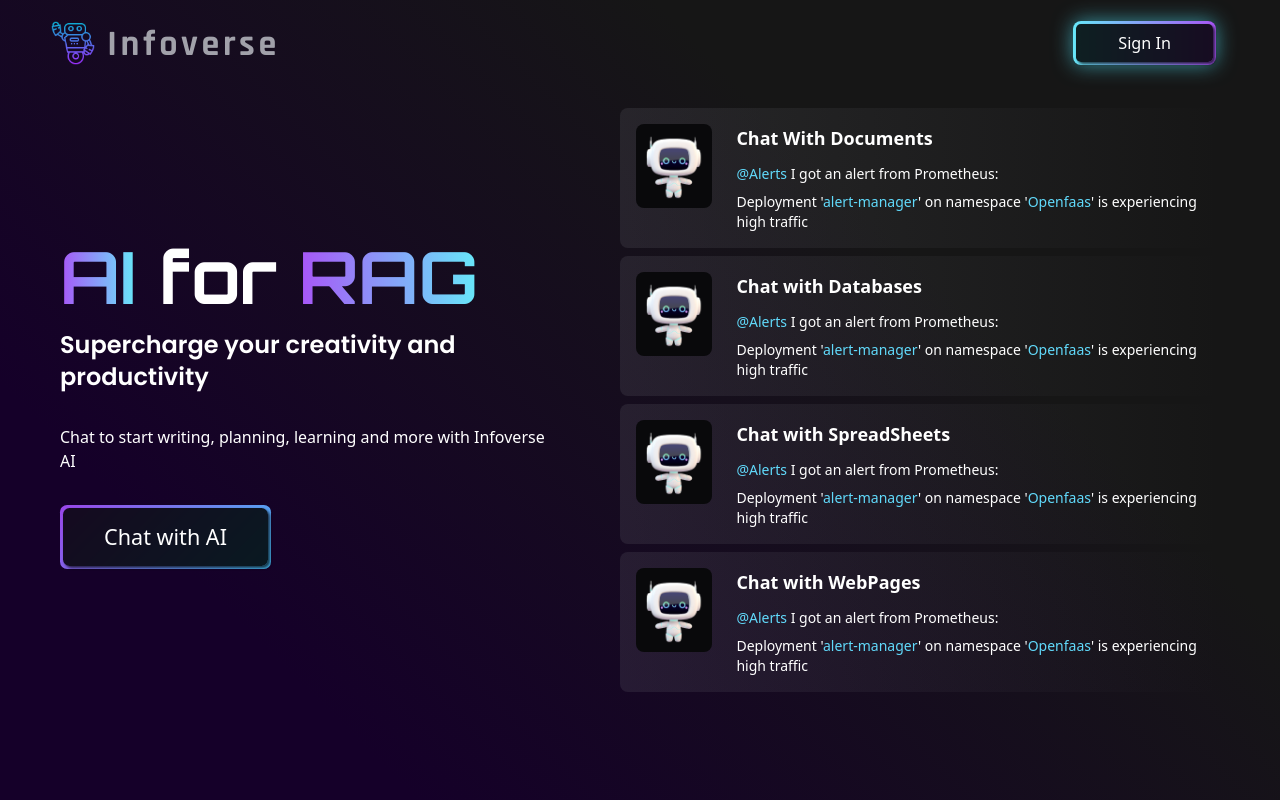
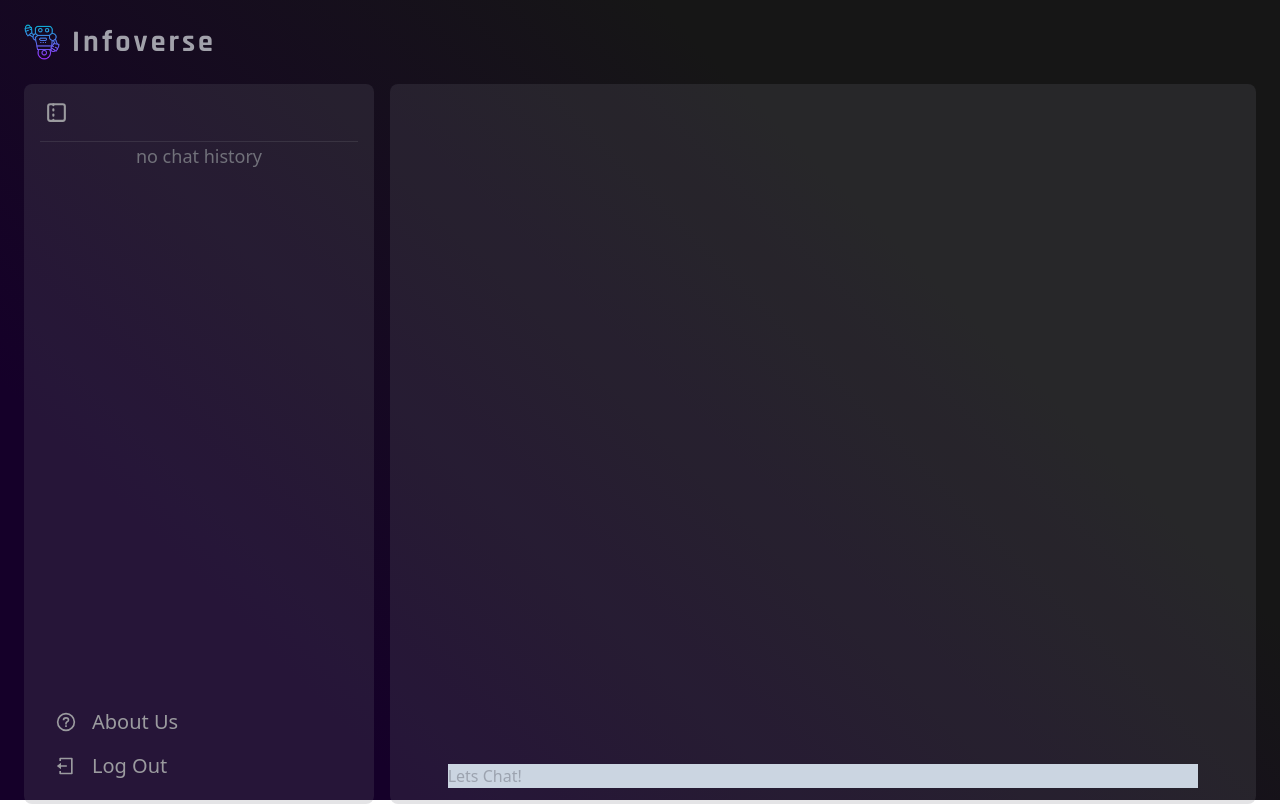
Before and after one commit to jl-khi-cnd-006/robotic-landing-page, a React (Create React App) app: page /chat in a window 1280 px wide. Built offline with nearby package versions, Linux system fonts and the light colour scheme.

Commit message:
work on chatscreen

```diff
--- a/package.json
+++ b/package.json
@@ -8,7 +8,11 @@
     "@testing-library/user-event": "^13.5.0",
     "react": "^18.3.1",
     "react-dom": "^18.3.1",
+    "react-icons": "^5.2.1",
+    "react-router-dom": "^6.25.1",
     "react-scripts": "5.0.1",
+    "react-spring": "^9.7.3",
+    "react-tooltip": "^5.27.1",
     "web-vitals": "^2.1.4"
   },
   "scripts": {
--- a/src/App.js
+++ b/src/App.js
@@ -1,12 +1,19 @@
 import "./App.css";
 import Navbar from "./Components/Navbar";
+import ChatScreen from "./Pages/ChatScreen";
 import Home from "./Pages/Home";
+import { BrowserRouter as Router, Route, Routes } from "react-router-dom";
 function App() {
   return (
     <div className='App'>
       <div className='App-header '>
-        <Navbar />
-        <Home />
+        <Router >
+        {/* <Navbar /> */}
+        <Routes>
+          <Route path="/" element={<Home />} />
+          <Route path="/chat" element={<ChatScreen />} />
+        </Routes>
+        </Router>
       </div>
     </div>
   );
--- /dev/null
+++ b/src/Components/Card.jsx
@@ -0,0 +1,9 @@
+import React from 'react'
+
+const Card = () => {
+  return (
+    <div>Card</div>
+  )
+}
+
+export default Card
--- /dev/null
+++ b/src/Components/Chatting.jsx
@@ -0,0 +1,27 @@
+import React, {useState} from 'react'
+import Card from './Card'
+
+const Chatting = () => {
+
+  const [chat, setChat] = useState('')
+
+  return (
+    <div className='bg-[#71717a30] h-full p-4 rounded-lg '>
+    <div className='h-full  '>
+
+      <div className='flex justify-center items-end h-full '>
+          <input
+          type='text'
+          value={chat}
+          onChange={ (e) => setChat(e.target.value)}
+          placeholder='Lets Chat!'
+          className=' text-base outline-none w-full mx-[5%] bg-slate-300'
+          />
+
+      </div>
+    </div>
+    </div>
+  )
+}
+
+export default Chatting
--- /dev/null
+++ b/src/Components/SideBar.jsx
@@ -0,0 +1,49 @@
+import React, { useState } from 'react'
+import { TbLayoutSidebarInactive } from "react-icons/tb";
+import { TbLayoutSidebarFilled } from "react-icons/tb";
+import { Tooltip } from 'react-tooltip';
+import { GrCircleQuestion } from "react-icons/gr"
+import { RiLogoutBoxLine } from "react-icons/ri";
+
+const SideBar = () => {
+
+    const [sidebar, setSidebar] = useState(true)
+
+    const handleSidebarOpen = () => {
+
+   setSidebar(!sidebar)
+    }
+
+    return (
+        <div className={`bg-[#71717a30] ${sidebar ? 'w-[350px]' : 'w-[65px]'} h-full px-4 flex justify-between transition-all ease-in duration-500 flex-col rounded-lg`}>
+            <div className=''>
+                <div className='border-b border-[#71717a3f] py-3 '>
+                    <div>
+                        <TbLayoutSidebarInactive data-tooltip-id="sidebar-tooltip"
+                            data-tooltip-content="close" size={25} className={`${sidebar ? 'flex text-[#9b9b9f] hover:text-[#c6c6c9] m-1 cursor-pointer outline-none' : 'hidden' } `} onClick={handleSidebarOpen} />
+                        {/* <Tooltip id="sidebar-tooltip" place="bottom"  className="custom-tooltip"/> */}
+                    </div>
+                    <div>
+                    <TbLayoutSidebarFilled size={25} className={`${sidebar ? 'hidden' : 'flex text-[#71717a] hover:text-[#c6c6c9] m-1 cursor-pointer outline-none' } `} onClick={handleSidebarOpen}/>
+                    </div>
+                </div>
+                {sidebar ? <div className='w-full text-center text-lg text-[#71717a] '> no chat history </div> : ''
+
+
+                }
+            </div>
+            <div className='text-xl px-4 py-6 space-y-4 '>
+                <div className='flex space-x-4 items-center text-[#9b9b9f] hover:text-[#c6c6c9] cursor-pointer'>
+                    <GrCircleQuestion />
+                    <h1 className={`${sidebar ? 'opacity-100 duration-700' : 'opacity-0'}`}>About Us</h1>
+                </div>
+                <div className='flex space-x-4 items-center text-[#9b9b9f] hover:text-[#c6c6c9] cursor-pointer'>
+                    <RiLogoutBoxLine />
+                    <h1 className={`${sidebar ? 'opacity-100 duration-700' : 'opacity-0'}`}>Log Out</h1>
+                </div>
+            </div>
+        </div>
+    )
+}
+
+export default SideBar
--- a/src/Components/SideNotifications.jsx
+++ b/src/Components/SideNotifications.jsx
@@ -1,61 +1,69 @@
-import React from 'react'
-import robot from '../Assets/robot-removedBg.png'
+import React from 'react';
+import robot from '../Assets/robot-removedBg.png';
+import { useSprings, animated } from 'react-spring';
+
+const messages = [
+    {
+        title: "Chat With Documents",
+        alert: "Deployment 'alert-manager' on namespace 'Openfaas' is experiencing high traffic",
+        delay: 500,
+        config: { tension: 170, friction: 26 }, // Default config
+    },
+    {
+        title: "Chat with Databases",
+        alert: "Deployment 'alert-manager' on namespace 'Openfaas' is experiencing high traffic",
+        delay: 1000,
+        config: { tension: 170, friction: 26 }, // Default config
+    },
+    {
+        title: "Chat with SpreadSheets",
+        alert: "Deployment 'alert-manager' on namespace 'Openfaas' is experiencing high traffic",
+        delay: 1500,
+        config: { tension: 170, friction: 26 }, // Default config
+    },
+    {
+        title: "Chat with WebPages",
+        alert: "Deployment 'alert-manager' on namespace 'Openfaas' is experiencing high traffic",
+        delay: 2000,
+        config: { tension: 120, friction: 20 }, // Adjusted config for smoother rendering
+    },
+];
 
 const SideNotifications = () => {
+    const springs = useSprings(
+        messages.length,
+        messages.map((message, i) => ({
+            from: { opacity: 0, transform: 'translateX(200px)' },
+            to: { opacity: 1, transform: 'translateX(0px)' },
+            delay: message.delay,
+            config: message.config,
+        }))
+    );
+
     return (
         <div className='flex w-[600px] h-full'>
-            <div className='space-y-2'>
-                <div className='flex text-sm space-x-6 bg-gradient-to-r from-[#71717a30]  p-4 rounded-lg '>
-                    <div className='w-[15%] rounded-lg bg-zinc-950 h-fit p-2'>
-                        <img src={robot} alt='robotic logo for messages' />
-                    </div>
-                    <div className='space-y-3'>
-                        <h1 className='text-lg font-bold'>Chat With Documents </h1>
-                        <div className='space-y-2'>
-                            <p> <span className='App-link'> @Alerts</span> I got an alert from Prometheus: </p>
-                            <p> Deployment '<span className='App-link'>alert-manager</span>' on namespace '<span className='App-link'>Openfaas</span>' is experiencing high traffic</p>
+            <div className='space-y-2 overflow-hidden'>
+                {springs.map((props, index) => (
+                    <animated.div
+                        key={index}
+                        style={props}
+                        className='flex text-sm space-x-6 bg-gradient-to-r from-[#71717a30] p-4 rounded-lg'
+                    >
+                        <div className='w-[15%] rounded-lg bg-zinc-950 h-fit p-2'>
+                            <img src={robot} alt='robotic logo for messages' />
                         </div>
-                    </div>
-                </div>
-                <div className='flex text-sm space-x-6 bg-gradient-to-r from-[#71717a30] p-4 rounded-lg '>
-                    <div className='w-[15%] rounded-lg bg-zinc-950 h-fit p-2'>
-                        <img src={robot} alt='robotic logo for messages' />
-                    </div>
-                    <div className='space-y-3'>
-                        <h1 className='text-lg font-bold'>Chat with Databases</h1>
-                        <div className='space-y-2'>
-                            <p> <span className='App-link'> @Alerts</span> I got an alert from Prometheus: </p>
-                            <p> Deployment '<span className='App-link'>alert-manager</span>' on namespace '<span className='App-link'>Openfaas</span>' is experiencing high traffic</p>
+                        <div className='space-y-3'>
+                            <h1 className='text-lg font-bold'>{messages[index].title}</h1>
+                            <div className='space-y-2'>
+                                <p><span className='App-link'>@Alerts</span> I got an alert from Prometheus:</p>
+                                <p>Deployment '<span className='App-link'>alert-manager</span>' on namespace '<span className='App-link'>Openfaas</span>' is experiencing high traffic</p>
+                            </div>
                         </div>
-                    </div>
-                </div>
-                <div className='flex text-sm space-x-6 bg-gradient-to-r from-[#71717a30]  p-4 rounded-lg '>
-                    <div className='w-[15%] rounded-lg bg-zinc-950 h-fit p-2'>
-                        <img src={robot} alt='robotic logo for messages' />
-                    </div>
-                    <div className='space-y-3'>
-                        <h1 className='text-lg font-bold'>Chat with SpreadSheets</h1>
-                        <div className='space-y-2'>
-                            <p> <span className='App-link'> @Alerts</span> I got an alert from Prometheus: </p>
-                            <p> Deployment '<span className='App-link'>alert-manager</span>' on namespace '<span className='App-link'>Openfaas</span>' is experiencing high traffic</p>
-                        </div>
-                    </div>
-                </div>
-                <div className='flex text-sm space-x-6 bg-gradient-to-r from-[#71717a30]  p-4 rounded-lg '>
-                    <div className='w-[15%] rounded-lg bg-zinc-950 h-fit p-2'>
-                        <img src={robot} alt='robotic logo for messages' />
-                    </div>
-                    <div className='space-y-3'>
-                        <h1 className='text-lg font-bold '>Chat with WebPages</h1>
-                        <div className='space-y-2'>
-                            <p> <span className='App-link'> @Alerts</span> I got an alert from Prometheus: </p>
-                            <p> Deployment '<span className='App-link'>alert-manager</span>' on namespace '<span className='App-link'>Openfaas</span>' is experiencing high traffic</p>
-                        </div>
-                    </div>
-                </div>
+                    </animated.div>
+                ))}
             </div>
         </div>
-    )
-}
+    );
+};
 
-export default SideNotifications
+export default SideNotifications;
--- /dev/null
+++ b/src/Pages/ChatScreen.jsx
@@ -0,0 +1,25 @@
+import React from 'react'
+import logo from '../Assets/robot_2752828.png'
+import SideBar from '../Components/SideBar'
+import Chatting from '../Components/Chatting'
+
+const ChatScreen = () => {
+    return (
+        <div className='h-screen w-full'>
+            <div className='flex text-zinc-400 space-x-3 items-end p-6'>
+                <div className='w-9'>
+                    <img src={logo} alt="" />
+                </div>
+                <div>
+                    <h1 className='font-orbitron-logo text-3xl tracking-widest'>Infoverse</h1>
+                </div>
+            </div>
+            <div className='px-6 flex gap-4 w-auto h-[90vh]'>
+                <div><SideBar /></div>
+                <div className='grow '><Chatting /></div>
+            </div>
+        </div>
+    )
+}
+
+export default ChatScreen
--- a/src/Pages/Home.jsx
+++ b/src/Pages/Home.jsx
@@ -1,9 +1,16 @@
 import React from 'react'
 import SideNotifications from '../Components/SideNotifications'
+import { useNavigate } from 'react-router-dom'
+import Navbar from '../Components/Navbar';
 
 const Home = () => {
+
+  const navigate = useNavigate();
+
   return (
-    <div className='flex justify-center items-center h-full'>
+    <div>
+      <Navbar />
+    <div className='flex justify-center items-center h-screen'>
       <div className='h-full w-full flex md:flex-row justify-evenly items-center flex-col'>
         <div className="flex flex-col items-start space-y-8 text-2xl w-[500px]">
           <div className="space-y-2">
@@ -25,12 +32,13 @@
             </p>
           </div>
           <div class="container">
-            <button className="button "> Chat with AI </button>
+            <button className="button " onClick={() => navigate('/chat')}> Chat with AI </button>
           </div>
         </div>
         <div> <SideNotifications /></div>
       </div>
     </div>
+    </div>
   )
 }
 
```
Also changed, not shown: src/index.css (+8 -0 lines), 1 other file (tests, documents, lock files or other folders).
